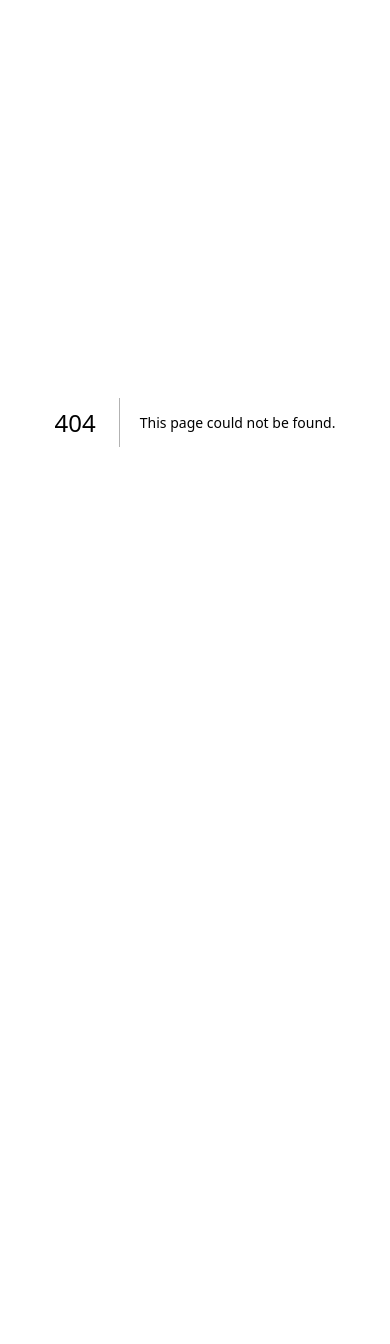
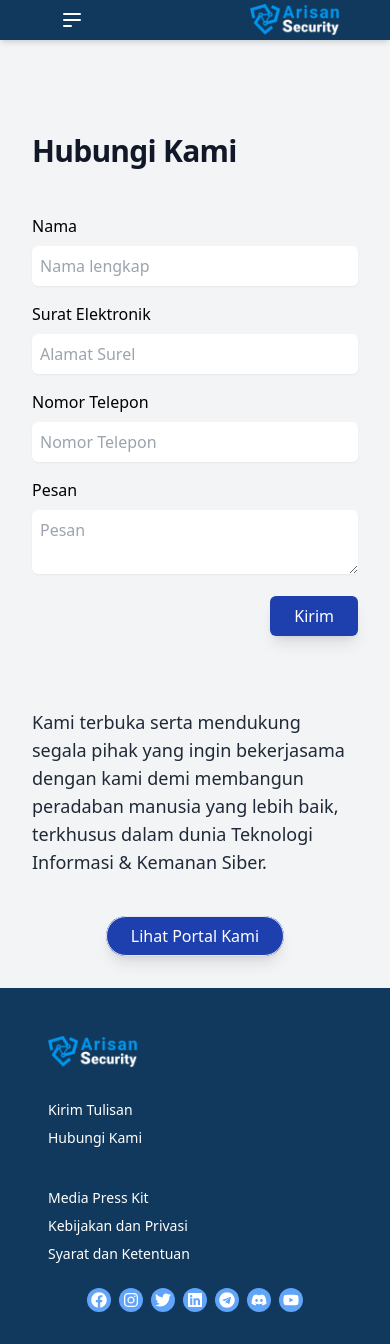
Before and after one commit to arisan-security/arisan-security-landing, a Next.js app: page /hubungi-kami in a window 390 px wide. Before the commit this address had no page. Before the commit the page ends 844 px from the top, so only its background shows below. Built offline with nearby package versions, Linux system fonts and the light colour scheme.

Commit message:
fix(contact): layout on mobile and spacing on send button

```diff
--- /dev/null
+++ b/src/pages/hubungi-kami.tsx
@@ -0,0 +1,117 @@
+import * as React from "react"
+import Header from "../components/header"
+import "tailwindcss/tailwind.css"
+import Footer from "../components/footer"
+import Post from "../components/post"
+import "slick-carousel/slick/slick.css";
+import "slick-carousel/slick/slick-theme.css";
+
+const posts = [
+  {
+    author: 'Arisan Security',
+    title: 'AWS S3 Bucket Exposure',
+    cover: 'https://arisansecurity.id/wp-content/uploads/2020/12/aws-logo-amazon-web-services-ico-11562880403an9a3aaryc-300x127.png',
+  },
+  {
+    author: 'Arisan Networking',
+    title: 'Channel Wifi Terbaik Pada Frekuensi 2.4 Ghz',
+    cover: 'https://arisansecurity.id/wp-content/uploads/2020/12/png-clipart-computer-application-icons-illustration-internet-icon-computer-network-angle-768x768.png',
+  },
+  {
+    author: 'Arisan Security',
+    title: 'Pengalaman Sebagai Penetration Tester di PT. Datacomm Diangraha',
+    cover: 'https://arisansecurity.id/wp-content/uploads/2020/12/logo-datacomm-300x57.png',
+  },
+];
+
+const collabSlideSettings = {
+  dots: true,
+  infinite: false,
+  speed: 500,
+  slidesToShow: 4,
+  slidesToScroll: 4,
+  initialSlide: 0,
+  responsive: [
+    {
+      breakpoint: 1024,
+      settings: {
+        slidesToShow: 3,
+        slidesToScroll: 3,
+        infinite: true,
+        dots: true
+      }
+    },
+    {
+      breakpoint: 600,
+      settings: {
+        slidesToShow: 2,
+        slidesToScroll: 2,
+        initialSlide: 2
+      }
+    },
+    {
+      breakpoint: 480,
+      settings: {
+        slidesToShow: 1,
+        slidesToScroll: 1
+      }
+    }
+  ]
+};
+
+const collaborators = [
+  'https://arisansecurity.id/wp-content/uploads/2020/12/LKF-FTI-UKSW-1-150x150.png',
+  'https://arisansecurity.id/wp-content/uploads/2020/12/volkgeist-150x150.png',
+  'https://arisansecurity.id/wp-content/uploads/2020/12/framecoffehouse-150x150.png',
+  'https://arisansecurity.id/wp-content/uploads/2020/12/kopilot-150x150.png',
+  'https://arisansecurity.id/wp-content/uploads/2020/12/LKF-FTI-UKSW-1-150x150.png',
+  'https://arisansecurity.id/wp-content/uploads/2020/12/volkgeist-150x150.png',
+  'https://arisansecurity.id/wp-content/uploads/2020/12/framecoffehouse-150x150.png',
+  'https://arisansecurity.id/wp-content/uploads/2020/12/kopilot-150x150.png',
+];
+
+// markup
+const IndexPage = () => {
+  return (
+    <main className="">
+      <Header path="hubungi-kami" />
+      <section className="min-h-screen pt-24 px-8 md:px-16 bg-gray-100">
+        <p className="text-3xl sm:text-4xl lg:text-5xl leading-none font-bold text-gray-900 tracking-tight mb-8">Hubungi Kami</p>
+        <div className="grid md:grid-cols-2 md:gap-4">
+          <div>
+            <form name="contact" method="post" data-netlify="true" data-netlify-honeypot="bot-field">
+              <input type="hidden" name="form-name" value="contact" />
+              <div className="mt-4">
+                <label className="">Nama</label> <br/>
+                <input className="px-2 py-2 mt-2 w-full shadow-sm rounded-md outline-none" name="name" placeholder="Nama lengkap"/>
+              </div>
+              <div className="mt-4">
+                <label className="">Surat Elektronik</label> <br/>
+                <input className="px-2 py-2 mt-2 w-full shadow-sm rounded-md outline-none" name="email" placeholder="Alamat Surel"/>
+              </div>
+              <div className="mt-4">
+                <label className="">Nomor Telepon</label> <br/>
+                <input className="px-2 py-2 mt-2 w-full shadow-sm rounded-md outline-none" name="phone" placeholder="Nomor Telepon"/>
+              </div>
+              <div className="mt-4">
+                <label className="">Pesan</label> <br/>
+                <textarea className="px-2 py-2 mt-2 w-full shadow-sm rounded-md outline-none" name="message" placeholder="Pesan"/>
+              </div>
+              <div className="mt-4 mb-8 text-right">
+                <button type="submit" className="rounded-md bg-blue-800 shadow-lg text-white px-6 py-2">Kirim</button>
+              </div>
+            </form>
+          </div>
+          <div className="md:px-6 mt-10 mb-10">
+            <p className="text-lg text-gray-800">Kami terbuka serta mendukung segala pihak yang ingin bekerjasama dengan kami demi membangun peradaban manusia yang lebih baik, terkhusus dalam dunia Teknologi Informasi &amp; Kemanan Siber.</p>
+            <div className="mt-12 text-center">
+                <a href="https://s.id/arisansecurity" target="_blank" className="rounded-full border bg-blue-800 shadow-lg text-white px-6 py-2">Lihat Portal Kami</a>
+              </div>
+          </div>
+        </div>
+      </section><Footer />
+    </main>
+  )
+}
+
+export default IndexPage
```
Also changed, not shown: 1 other file (tests, documents, lock files or other folders).
